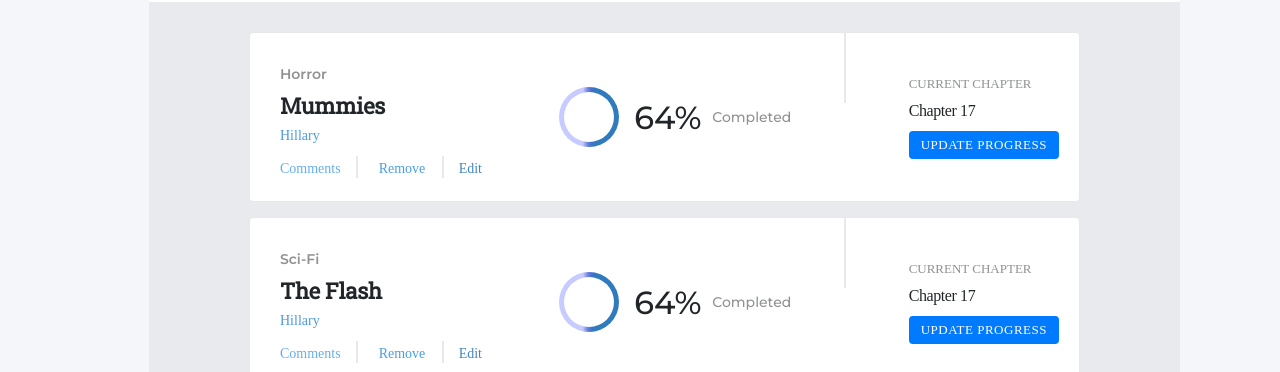
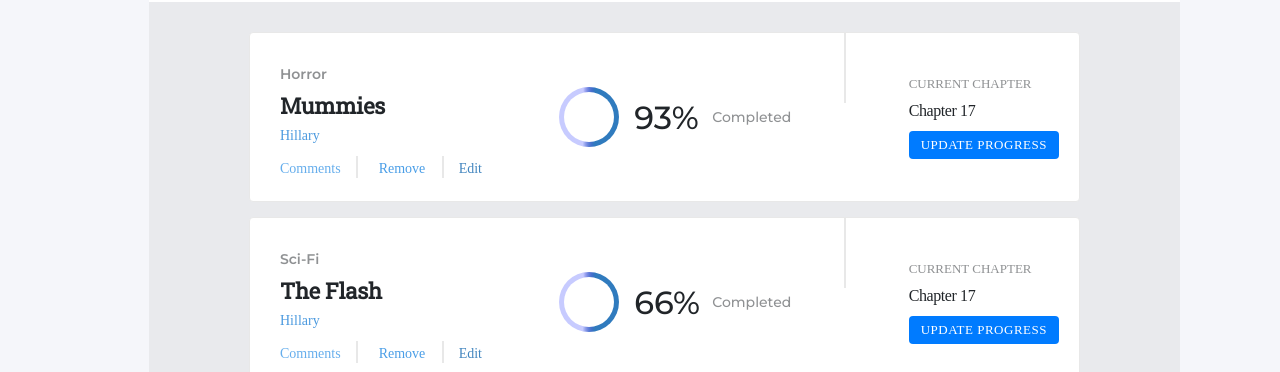
Before and after one commit to imhilla/Bookstore, a React (Create React App) app: page / in a window 1280 px wide. Shown: the part 242-614 px from the top of the page. Built offline with nearby package versions, Linux system fonts and the light colour scheme.

Commit message:
generate random numbers

```diff
--- a/src/components/book.js
+++ b/src/components/book.js
@@ -6,6 +6,12 @@ const Book = book => {
   const {
     title, category, handleRemoveBook, author,
   } = book;
+
+  function randomNumber(min, max) {
+    let ans = Math.random() * (max - min) + min;
+    ans = Math.floor(ans);
+    return `${ans}%`;
+  }
 
   return (
     <div className="contents">
@@ -31,7 +37,7 @@ const Book = book => {
         </div>
         <div className="d-flexx">
           <div className="Percent-Complete">
-            64%
+            {randomNumber(50, 100)}
           </div>
           <p className="Completed">Completed</p>
         </div>
```
